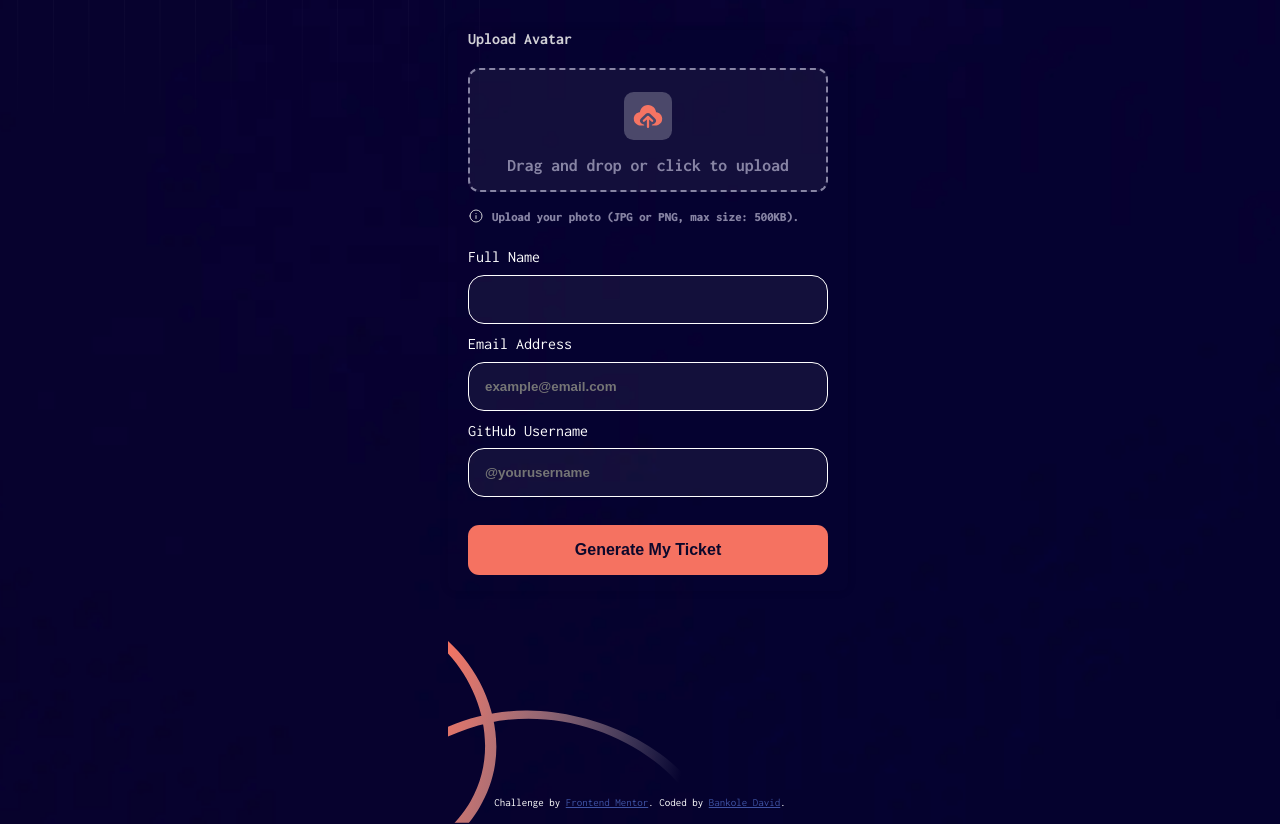
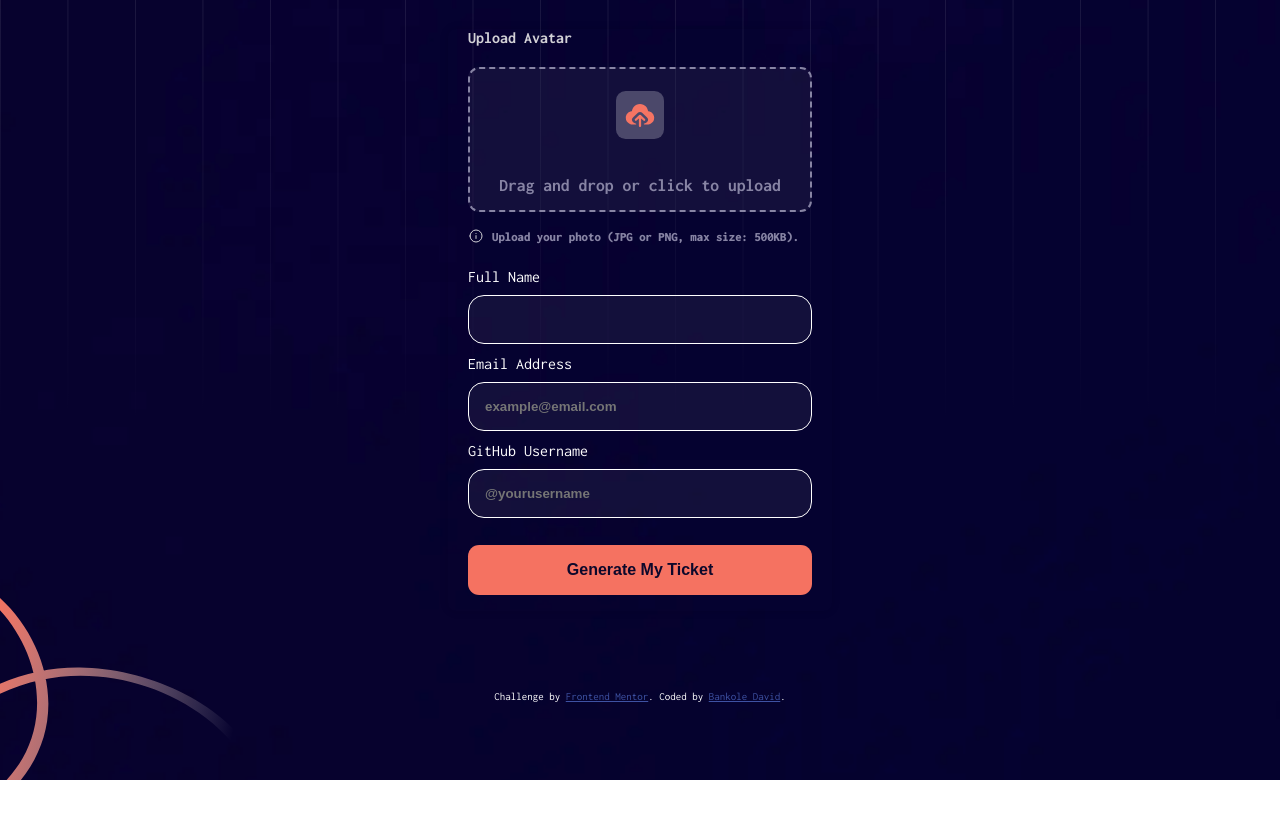
Before and after one commit to BANKOLEDO/conference-ticket-generator, a plain HTML site: page index.html in a window 1280 px wide. Shown: the part 210-1034 px from the top of the page. After the commit the page ends 990 px from the top, so only its background shows below. Drawn offline with Linux system fonts and the light colour scheme.

Commit message:
fixed-bug-v5

```diff
--- a/index.html
+++ b/index.html
@@ -6,6 +6,8 @@
 
   <link rel="icon" type="image/png" sizes="32x32" href="./assets/images/favicon-32x32.png">
   <link rel="stylesheet" href="styles/mobile.css">
+  <link rel="stylesheet" href="styles/tablet.css">
+  <link rel="stylesheet" href="styles/desktop.css">
   <title>Frontend Mentor | Conference ticket generator</title>
 </head>
 <body>
@@ -71,8 +73,6 @@
           </div>
           <p class="ticket-id">#609</p>
       </div> -->
-  </div>
-
     <div class="attribution">
       Challenge by <a href="https://www.frontendmentor.io?ref=challenge">Frontend Mentor</a>.
       Coded by <a href="#">Bankole David</a>.
--- a/styles/mobile.css
+++ b/styles/mobile.css
@@ -18,31 +18,26 @@
     --gradient-text: linear-gradient(to right, hsl(7, 86%, 67%), hsl(0, 0%, 100%));
 }
 
-html, body {
-    height: 100%;  /* Ensure body stretches to full height of the viewport */
-    margin: 0;     /* Remove default margins */
-}
-
 body {
+    min-width: 100vw;
+    min-height: 100vh;
     position: relative;  /* Avoid absolute positioning */
     font-family: Inconsolata;
     background: url(../assets/images/background-mobile.png) no-repeat;
     background-size: cover;
     display: flex;
     flex-direction: column;
-    align-items: center;
-    min-height: 100%;   /* Ensure body stretches to the full viewport height */
-    min-width: 100%;    /* Ensure body stretches to the full viewport width */
+    align-items: center
 }
 
 .pattern-lines-box {
     position: absolute;
-    left: -10rem;
     display: flex;
+    right: 4rem;
 }
 
 .pattern-lines {
-    width: 40rem;
+    width: 100%;
 }
 
 .pattern-s-top {
@@ -90,8 +85,7 @@ body {
 }
 
 .form-container {
-    position: absolute;
-    top: 15rem;
+    position: relative;
     color: white;
     padding: 0 20px;
     border-radius: 8px;
@@ -109,7 +103,6 @@ body {
 }
 
 .upload-box {
-    position: relative;
     margin-bottom: 16px;
     display: flex;
     flex-direction: column;
@@ -126,9 +119,6 @@ body {
 .file-input {
     width: 100%;
     height: 100%;
-    position: absolute;
-    top: 0;
-    left: 0;
     opacity: 0;
     cursor: pointer;
 }
@@ -193,7 +183,6 @@ body {
 }
 
 #generate-ticket-btn {
-    position: relative;
     width: 100%;
     font-size: 1rem;
     font-weight: 700;
@@ -207,17 +196,16 @@ body {
 }
 
 .pattern-s-bottom {
-    position: relative;
+    position: absolute;
     width: 17rem;
-    height: 12rem;
+    /* height: 12rem; */
     left: 0;
-    top: 37rem;
+    top: 50rem;
     z-index: 1;
 }
 
 .attribution {
-    position: relative;
-    top: 48rem;
+    margin-top: 5rem;
     color: white;
     font-size: 11px;
     text-align: center; }
--- /dev/null
+++ b/styles/tablet.css
@@ -0,0 +1,11 @@
+@media (min-width: 600px) {
+    .pattern-lines {
+        width: 48rem;
+    }
+}
+
+@media (min-width: 700px) {
+    .pattern-lines {
+    width: 100%;
+    }
+}
```
